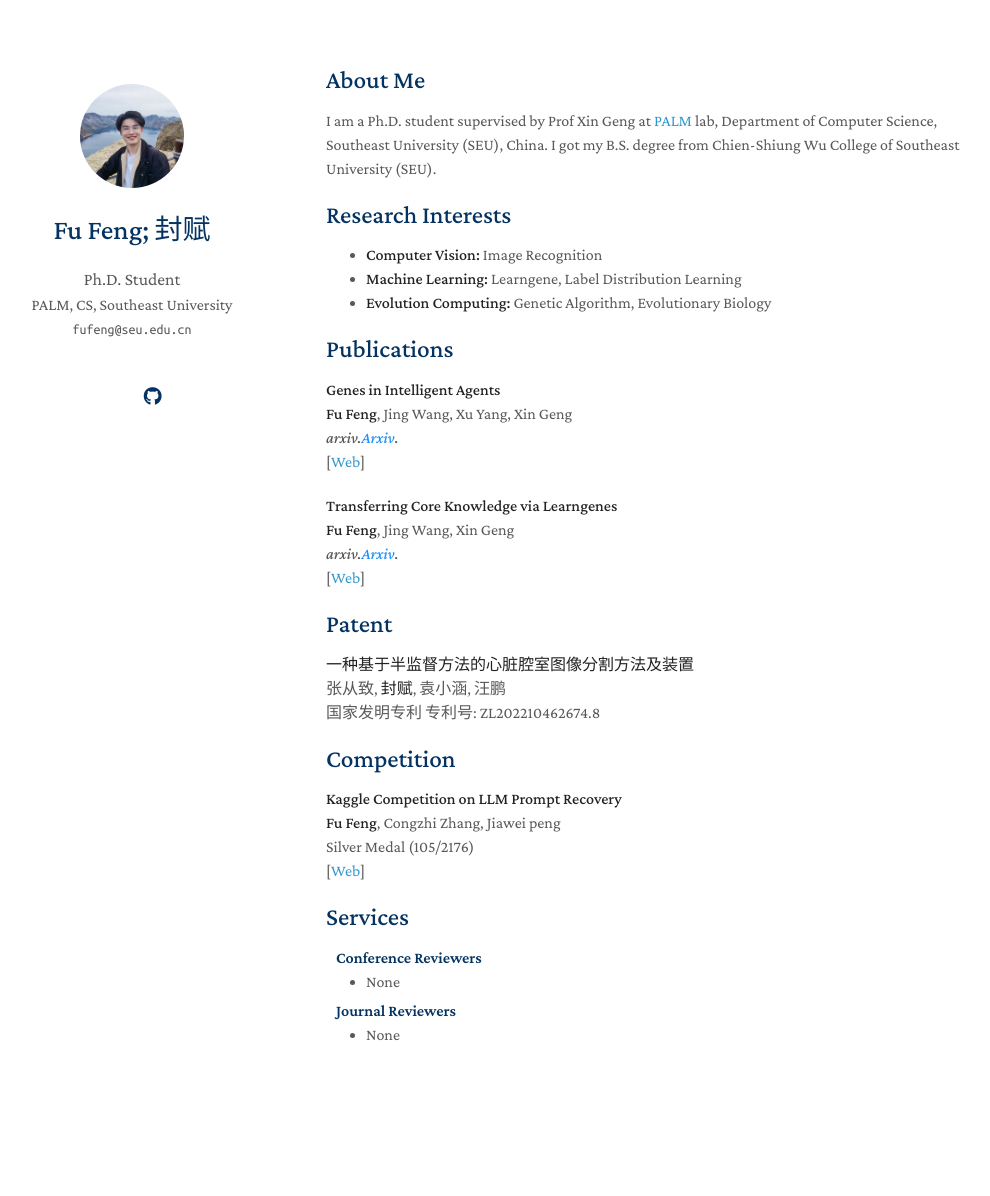
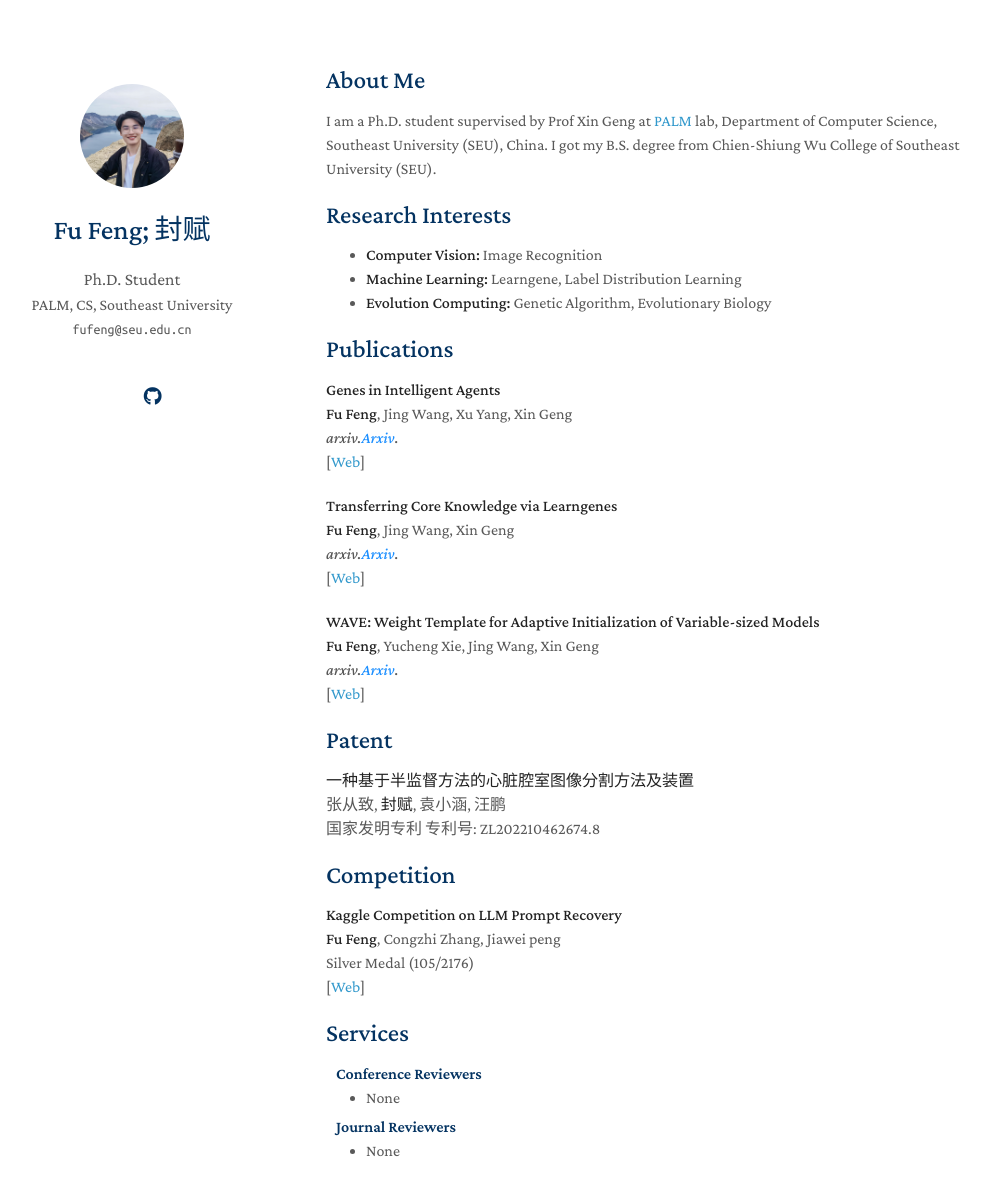
Before and after one commit to fu-feng/fu-feng.github.io, a Jekyll site: the page built from index.md, in a window 1280 px wide and 1257 px high. Shown: the top 1196 px of the window, without its empty margins (144-1134 px from the left). Built offline with Jekyll 4.4.1, drawn with Linux system fonts in a browser that asks for light colours; nearby versions of some CDN libraries; a style sheet for code colours, icons or effects is not loaded; our own code applies the rules of GitHub Pages for plain Markdown files.

Commit message:
Update index.md

```diff
--- a/index.md
+++ b/index.md
@@ -39,6 +39,19 @@ I am a Ph.D. student supervised by Prof Xin Geng at [PALM](http://palm.seu.edu.c
 </p>
 </div>
 
+[comment]: <> (Arxiv)
+<div class="paper">
+<p><strong>WAVE: Weight Template for Adaptive Initialization of Variable-sized Models</strong>
+<br />
+<strong>Fu Feng</strong>, Yucheng Xie, Jing Wang, Xin Geng
+<br />
+<em>arxiv.<strong><i style="color:#1e90ff">Arxiv</i></strong>.</em>
+<br />
+   [<a href="https://arxiv.org/pdf/2406.17503.pdf">Web</a>]
+<br/>
+</p>
+</div>
+
 ## Patent
 <div>
 <p><strong>一种基于半监督方法的心脏腔室图像分割方法及装置</strong>
```
